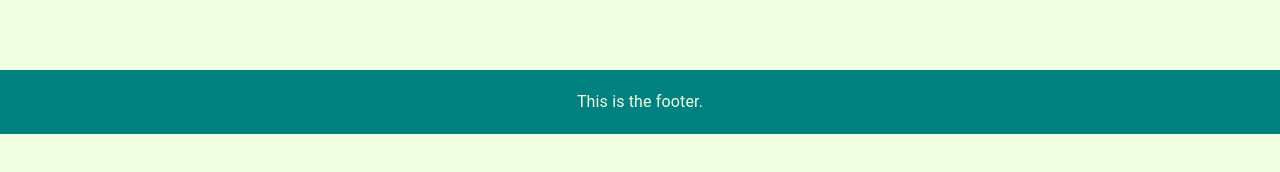
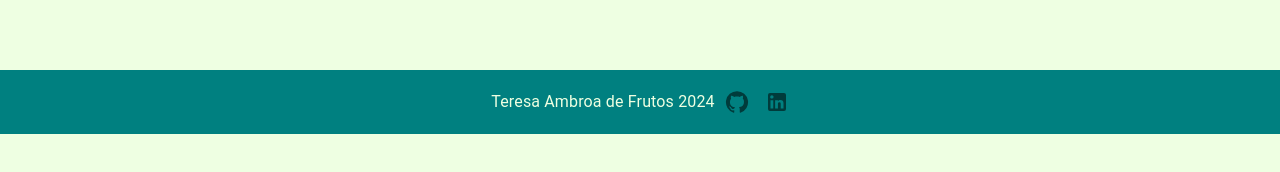
Before and after one commit to tereytere/tgda-frontend, a React (Vite) app: page /login in a window 1280 px wide. Shown: the part 666-838 px from the top of the page. Built offline with nearby package versions, Linux system fonts and the light colour scheme.

Commit message:
links, footer and styles

```diff
--- a/src/components/Footer.tsx
+++ b/src/components/Footer.tsx
@@ -1,12 +1,30 @@
-import React from 'react';
-import { FooterContainer } from '../styledComponents/FooterStyles';
+import React from "react";
+import {
+	FooterContainer,
+	SocialMediaContainer,
+	StyledIcon,
+} from "../styledComponents/FooterStyles";
+import GitHubIcon from "@mui/icons-material/GitHub";
+import LinkedInIcon from "@mui/icons-material/LinkedIn";
 
 const Footer: React.FC = () => {
-  return (
-    <FooterContainer>
-      <p>This is the footer.</p>
-    </FooterContainer>
-  );
+	return (
+		<FooterContainer>
+			<p>Teresa Ambroa de Frutos 2024</p>
+			<SocialMediaContainer>
+				<StyledIcon as="a" href="https://github.com/tereytere" target="_blank">
+					<GitHubIcon />
+				</StyledIcon>
+				<StyledIcon
+					as="a"
+					href="https://www.linkedin.com/in/teresaambroa/"
+					target="_blank"
+				>
+					<LinkedInIcon />
+				</StyledIcon>
+			</SocialMediaContainer>
+		</FooterContainer>
+	);
 };
 
 export default Footer;
--- a/src/pages/Links.tsx
+++ b/src/pages/Links.tsx
@@ -2,21 +2,42 @@ import React from "react";
 import { Link } from "react-router-dom";
 import {
 	BodyContentContainer,
-	Linked,
+	TitleContainer,
+	Title,
+	HorizontalList,
+	CenteredParagraph,
 } from "../styledComponents/ContentStyles";
 
 const Links: React.FC = () => {
 	return (
 		<BodyContentContainer>
-			<Linked>
+			<TitleContainer>
+				<Title>Explora Más Contenido</Title>
+			</TitleContainer>
+			<CenteredParagraph>
+				Sumérgete en artículos profundos y reveladores sobre sostenibilidad y el
+				cuidado del medio ambiente. También sobre otros de nuestros diversos
+				temas pensados para que encuentres ese granito de arena que aportar para
+				el bien de nuestro planeta y sus habitantes.
+				<br />
+				Instagram está lleno de creatividad y activismo donde se comparten ideas
+				innovadoras y prácticas sobre sostenibilidad, mediambiente, salud,
+				animales y muchas más cosas. Te recomendamos cuentas para obtener
+				inspiración diaria.
+				<br />
+				Aprende de todo y sobretodo acerca del planeta que habitamos a través de
+				videos informativos y documentales de YouTube que te ayudarán a
+				comprender mejor los desafíos ambientales y cómo puedes contribuir.
+				<br />
+				La sostenibilidad es un viaje continuo y queremos que nos acompañes.
+			</CenteredParagraph>
+			<HorizontalList>
 				<h2 className="linked">
 					<Link to={`/instagram/`}>Instagram</Link>
-					<br />
 					<Link to={`/paginasweb/`}>Páginas Web</Link>
-					<br />
 					<Link to={`/youtube/`}>YouTube</Link>
 				</h2>
-			</Linked>
+			</HorizontalList>
 		</BodyContentContainer>
 	);
 };
--- a/src/styledComponents/ContentStyles.ts
+++ b/src/styledComponents/ContentStyles.ts
@@ -13,6 +13,32 @@ export const BodyContentContainer = styled.div`
 	padding-right: 5%;
 	padding-bottom: 20%;
 	margin-top: 60px;
+`;
+export const CenteredParagraph = styled.p`
+	text-align: center;
+	max-width: 700px;
+	margin: 0 auto;
+`;
+
+export const HorizontalList = styled.div`
+text-align: center;
+  margin-top: 20px;
+
+  a {
+    display: inline-block;
+    text-decoration: none;
+    color: inherit;
+    padding: 5px 10px;
+    margin: 0 5px;
+    border-radius: 5px;
+    background-color: var(--nav-background-color);
+    color: var(--main-background-color);
+    transition: background-color 0.3s ease;
+
+    &:hover {
+      background-color: var(--border-color);
+    }
+  }
 `;
 
 export const List = styled.ul`
--- a/src/styledComponents/FooterStyles.ts
+++ b/src/styledComponents/FooterStyles.ts
@@ -1,4 +1,4 @@
-import styled from "styled-components";
+import styled from 'styled-components';
 
 export const FooterContainer = styled.footer`
   background-color: var(--nav-background-color);
@@ -28,4 +28,29 @@ export const FooterContainer = styled.footer`
   @media (min-width: 1920px) {
     font-size: 1rem;
   }
+
+  p {
+    margin: 0;
+    margin-right: 10px; /* Adjust the right margin to create space */
+  }
 `;
+
+export const SocialMediaContainer = styled.div`
+  display: flex;
+  gap: 1rem;
+  align-items: center;
+`;
+
+export const StyledIcon = styled.a`
+  display: flex;
+  align-items: center;
+
+  svg {
+    color: var(--border-color);
+    transition: color 0.3s;
+
+    &:hover {
+      color: blue;
+    }
+  }
+`;
```
Lines whose indentation alone changed are shown as unchanged.
